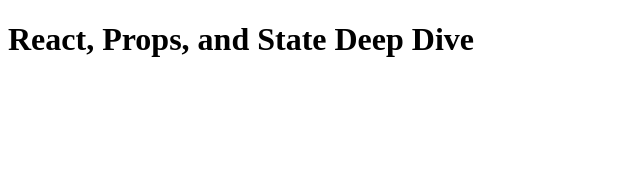
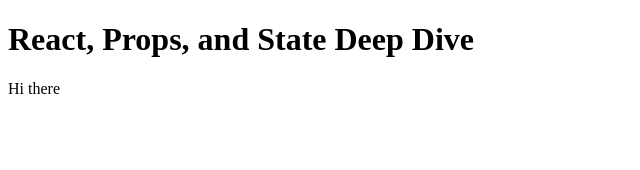
Before and after one commit to cbass2404/deep-dive-props-state, a React (Create React App) app: page / in a window 1280 px wide. Shown: the top 170 px of the page, without its empty margins (0-640 px from the left). Built offline with nearby package versions, Linux system fonts and the light colour scheme.

Commit message:
updating

```diff
--- a/src/components/App.js
+++ b/src/components/App.js
@@ -1,10 +1,12 @@
 import React, { Component } from "react";
+import JournalList from "./journals/journal_list";
 
 export default class App extends Component {
   render() {
     return (
       <div>
         <h1>React, Props, and State Deep Dive</h1>
+        <JournalList heading="List 1"/>
       </div>
     );
   }
--- /dev/null
+++ b/src/components/journals/journal_list.js
@@ -0,0 +1,25 @@
+import React, { Component } from "react";
+
+const rawJournalData = [
+  { title: "Post One", content: "Post content", status: "draft" },
+  { title: "Post Two", content: "Post content", status: "punlished" },
+  { title: "Post Three", content: "Post content", status: "punlished" },
+  { title: "Post Four", content: "Post content", status: "punlished" },
+];
+
+class JournalList extends Component {
+  constructor(props) {
+    super(props);
+
+    this.state = {
+      journalData: rawJournalData,
+      greeting: 'Hi there',
+      isOpen: true
+    };
+  }
+  render() {
+    return <div>{this.state.greeting}</div>
+  }
+}
+
+export default JournalList;
```
Also changed, not shown: 1 other file (tests, documents, lock files or other folders).
